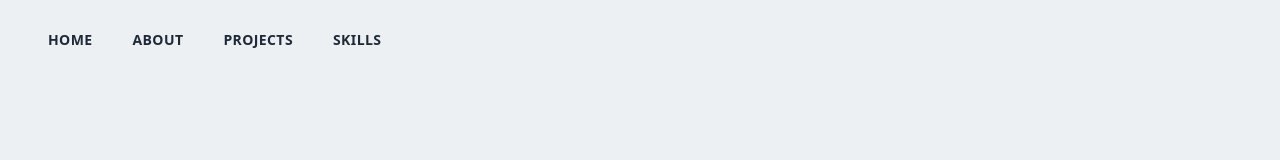
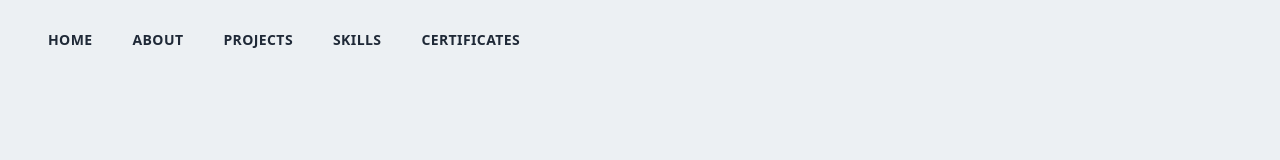
Before and after one commit to avilla212/website-, a Next.js app: page / in a window 1280 px wide. Shown: the top 160 px of the page. Built offline with nearby package versions, Linux system fonts and the light colour scheme.

Commit message:
added certifiactes to navbar

```diff
--- a/components/Certs.jsx
+++ b/components/Certs.jsx
@@ -6,7 +6,7 @@ import frontend from '../public/certs/front_end.png'
 
 const Certs = () => {
   return (
-    <div id='certs' className='max-w-[1240px] mx-auto px-2 py-16'>
+    <div id='certificates' className='max-w-[1240px] mx-auto px-2 py-16'>
         <p className='text-xl tracking-widest uppercase text-[#383636] '>Certifications</p>
         <div className='grid md:grid-cols-2 gap-8'>
             {/* Insert cert's item here */}
--- a/components/Navbar.jsx
+++ b/components/Navbar.jsx
@@ -43,6 +43,9 @@ const Navbar = () => {
                     <Link href='/#skills'>
                         <li className='font-bold ml-10 text-sm uppercase hover:border-b'>Skills</li>
                     </Link>
+                    <Link href='/#certificates'>
+                        <li className='font-bold ml-10 text-sm uppercase hover:border-b'>Certificates</li>
+                    </Link>
                 </ul>
                 <div onClick={handleNav} className='md:hidden cursor-pointer'>
                     <AiOutlineMenu size={25}/>
@@ -78,6 +81,9 @@ const Navbar = () => {
                         <Link href='/'>
                         <li className='py-4 text-sm'>Projects</li>
                         </Link>
+                        <Link href='/'>
+                        <li className='py-4 text-sm'>Certificates</li>
+                        </Link>
                     </ul>
                     <div className='pt-40'>
                         <p className='uppercase tracking-widest text-[#3D3D3D]'>Reach me here!</p>
```
